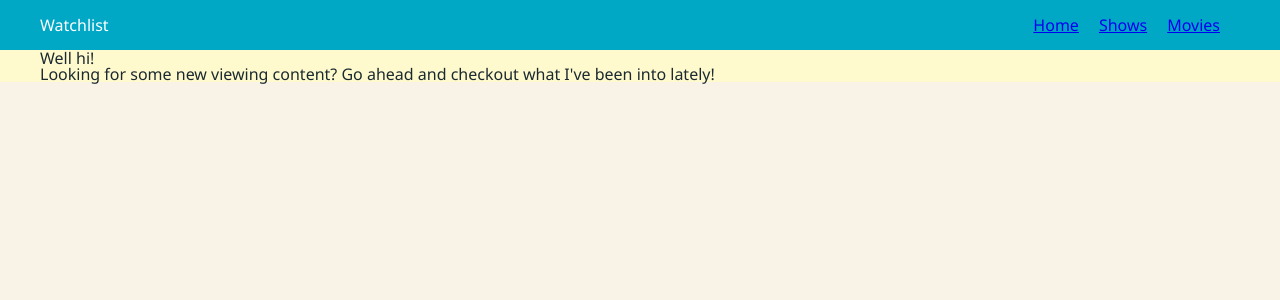
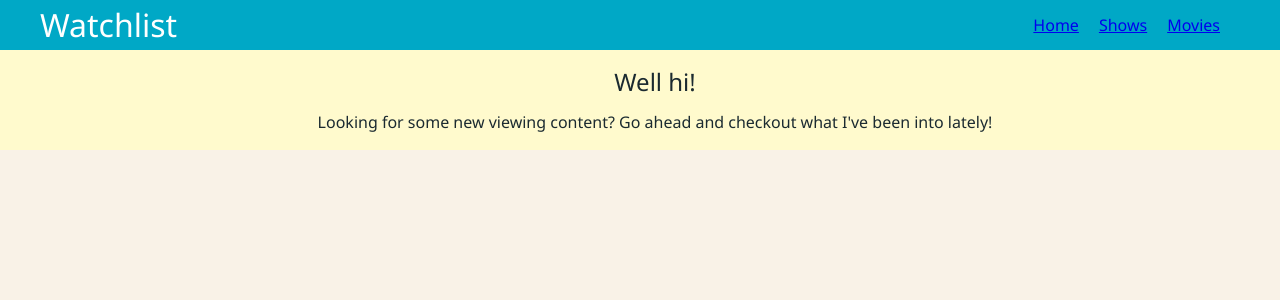
Before and after one commit to mariahschock/React-Template, a React app: page / in a window 1280 px wide. Shown: the top 300 px of the page. Built offline with nearby package versions, Linux system fonts and the light colour scheme.

Commit message:
mooooore styling

```diff
--- a/src/components/Home/Home.css
+++ b/src/components/Home/Home.css
@@ -1,8 +1,18 @@
 .Home {
     background: lemonchiffon;
+    text-align: center;
+    padding: 10px;
 
     @media (min-width: 700px) {
         padding-left: var(--padding);
 
       }
+    h1 {
+        font-size: 1.5em;
+        padding: 10px;
+    }
+    h2 {
+        font-size: 1em;
+        padding: 10px;
+    }
 }
--- a/src/components/Movies/Movies.css
+++ b/src/components/Movies/Movies.css
@@ -2,11 +2,15 @@
     display: flex;
     gap: 20px;
     flex-direction: column;
-    align-items: flex-start;
+    align-items: center;
 
     @media (min-width: 700px) {
       padding-left: var(--padding);
 
+    }
+    h1 {
+        font-size: 1.5em;
+        padding: 10px;
     }
 }
 .Links {
--- a/src/components/Page/Header.css
+++ b/src/components/Page/Header.css
@@ -25,4 +25,7 @@
         justify-content:flex-end;
       }
     }
+    h1 {
+      font-size: 2em;
+    }
 }
--- a/src/components/Shows/Shows.css
+++ b/src/components/Shows/Shows.css
@@ -1,9 +1,18 @@
 .Shows {
     display: flex;
     flex-direction: column;
+    text-align: center;
 
     @media (min-width: 700px) {
         padding-left: var(--padding);
 
       }
+      h1 {
+        font-size: 1.5em;
+        padding: 10px;
+      }
+      li {
+        font-size: 1em;
+        padding: 10px;
+      }
 }
```
